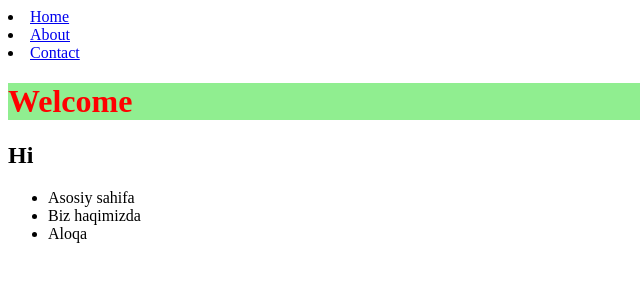
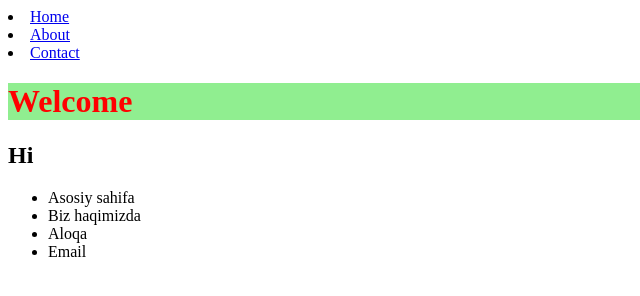
Before and after one commit to Aziz7777777/firct, a plain HTML site: page index.html in a window 1280 px wide. Shown: the full height of the page, 0-640 px from the left. Drawn offline with Linux system fonts and the light colour scheme.

Commit message:
footer email

```diff
--- a/index.html
+++ b/index.html
@@ -29,6 +29,7 @@
             <li>Asosiy sahifa</li>
             <li>Biz haqimizda</li>
             <li>Aloqa</li>
+            <li>Email</li>
         </ul>
     </footer>
 </body>
```
